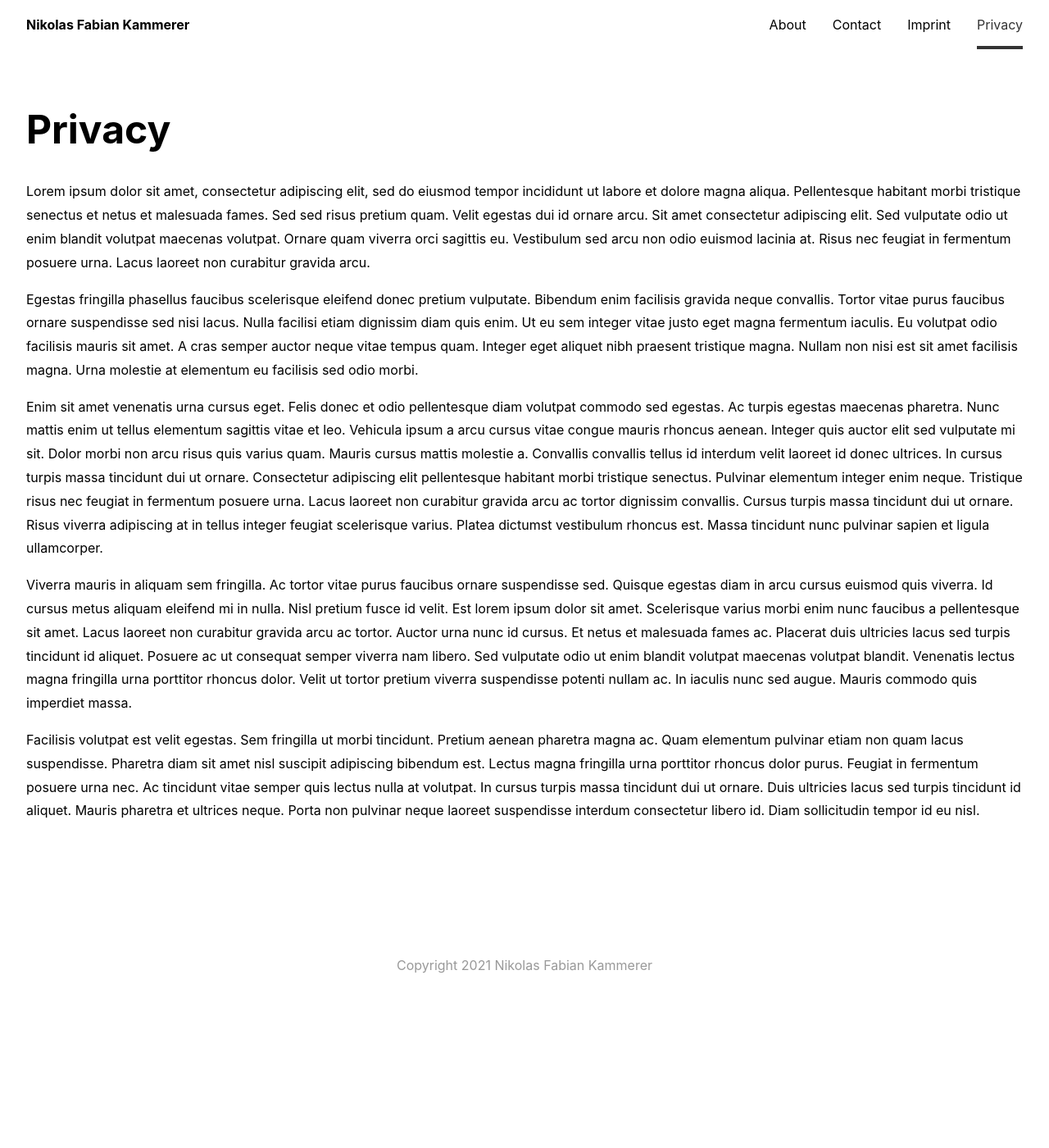
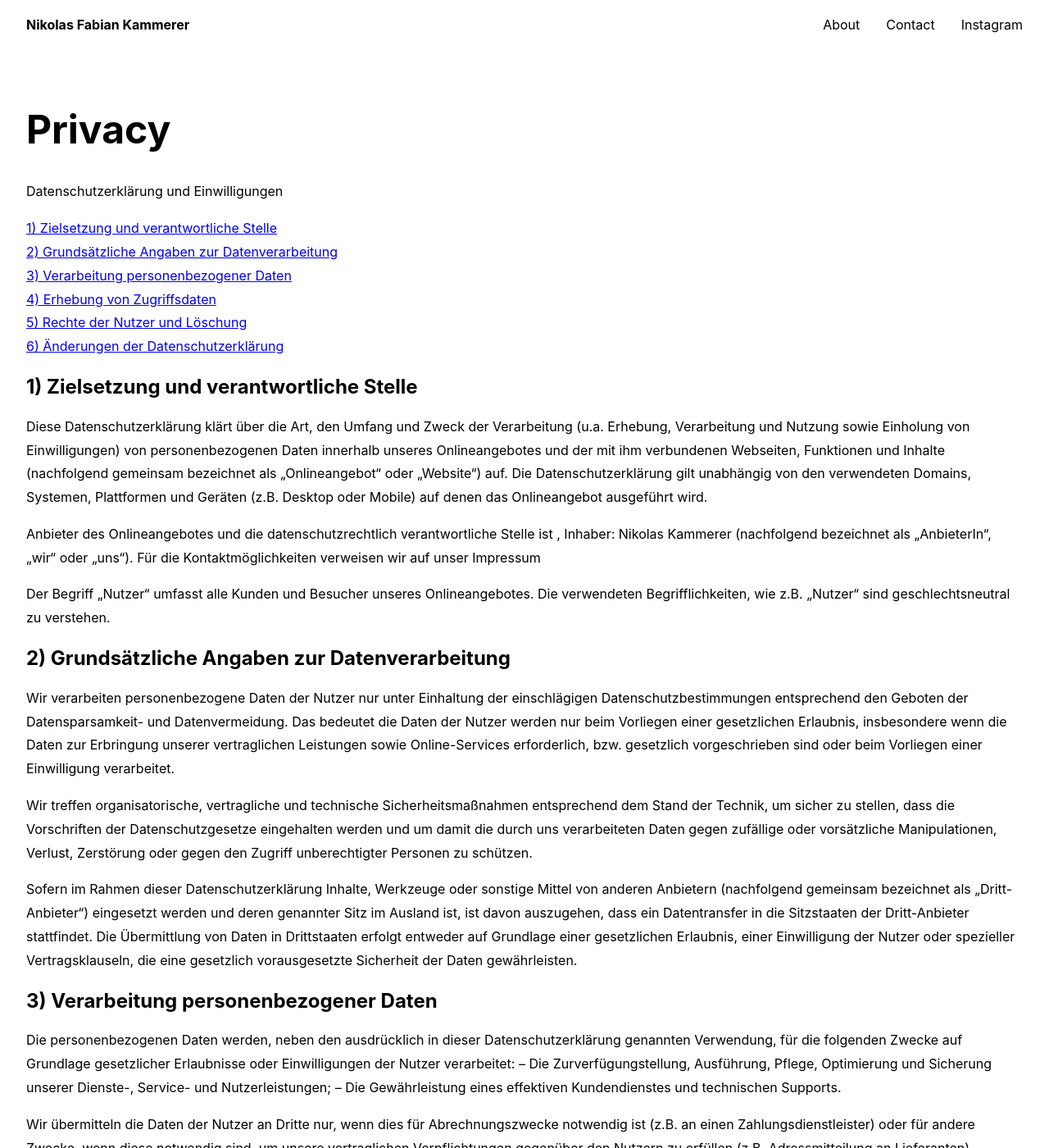
Before and after one commit to Jogga/niko-website, a Jekyll site: the page built from privacy.md, in a window 1280 px wide and 1400 px high. Shown: the whole window at 82% size. Built offline with Jekyll 4.4.1, drawn with Linux system fonts in a browser that asks for light colours; some of the changed text lies outside the part shown.

```diff
--- a/_includes/footer.html
+++ b/_includes/footer.html
@@ -1,3 +1,15 @@
-<footer>
-    <p class="copyright">Copyright 2021 Nikolas Fabian Kammerer</p>
+{% include base.html %}
+<footer class="footer">
+    <p class="footer--copyright">Copyright 2021 Nikolas Fabian Kammerer</p>
+    <ul class="footer--link-list">
+        <li class=footer--link-list-elem>
+            <a class="footer--link" href="{{ base }}/imprint.html">Imprint</a>
+        </li>
+        <li class=footer--link-list-elem>
+            <a class="footer--link" href="{{ base }}/terms.html">Terms</a>
+        </li>
+        <li class=footer--link-list-elem>
+            <a class="footer--link" href="{{ base }}/privacy.html">Privacy</a>
+        </li>
+    </ul>
 </footer>
--- a/_includes/navigation.html
+++ b/_includes/navigation.html
@@ -13,13 +13,9 @@
                 <a class="global_nav__item__link"
                 href="{{ base }}/contact">Contact</a>
             </li>
-            <li class="global_nav__item {% if page.url == '/imprint.html' %}global_nav__item--active{% endif %}">
+            <li class="global_nav__item">
                 <a class="global_nav__item__link"
-                href="{{ base }}/imprint">Imprint</a>
-            </li>
-            <li class="global_nav__item {% if page.url == '/privacy.html' %}global_nav__item--active{% endif %}">
-                <a class="global_nav__item__link"
-                href="{{ base }}/privacy">Privacy</a>
+                href="https://www.instagram.com/nikolas_fabian_kammerer/">Instagram</a>
             </li>
         </ul>
     </div>
--- a/_sass/footer.scss
+++ b/_sass/footer.scss
@@ -1,8 +1,27 @@
-footer {
+.footer {
     text-align: center;
-    padding: 2em;
+    padding: 4em 2em;
+    color: #999;
 }
 
-.copyright {
-    color: #999;
+.footer--copyright {
+    margin: 0;
 }
+
+.footer--link-list {
+    margin: 0;
+    margin-top: 1em;
+    padding: 0;
+    list-style-type: none;
+    display: flex;
+    justify-content: center;
+}
+
+.footer--link-list-elem {
+    margin: 0em 1em;
+}
+
+.footer--link {
+    text-decoration: none;
+    color: #666;
+}
--- a/_sass/navigation.scss
+++ b/_sass/navigation.scss
@@ -3,7 +3,7 @@
   z-index: 1;
   position: fixed;
   width: 100%;
-  background-color: rgba($color: #fff, $alpha: 0.95);
+  background-color: #fff;
   a {
     text-decoration: none;
     color: $bodyColor;
--- a/privacy.md
+++ b/privacy.md
@@ -5,12 +5,67 @@ layout: page
 
 # Privacy
 
-Lorem ipsum dolor sit amet, consectetur adipiscing elit, sed do eiusmod tempor incididunt ut labore et dolore magna aliqua. Pellentesque habitant morbi tristique senectus et netus et malesuada fames. Sed sed risus pretium quam. Velit egestas dui id ornare arcu. Sit amet consectetur adipiscing elit. Sed vulputate odio ut enim blandit volutpat maecenas volutpat. Ornare quam viverra orci sagittis eu. Vestibulum sed arcu non odio euismod lacinia at. Risus nec feugiat in fermentum posuere urna. Lacus laoreet non curabitur gravida arcu.
+Datenschutzerklärung und Einwilligungen
 
-Egestas fringilla phasellus faucibus scelerisque eleifend donec pretium vulputate. Bibendum enim facilisis gravida neque convallis. Tortor vitae purus faucibus ornare suspendisse sed nisi lacus. Nulla facilisi etiam dignissim diam quis enim. Ut eu sem integer vitae justo eget magna fermentum iaculis. Eu volutpat odio facilisis mauris sit amet. A cras semper auctor neque vitae tempus quam. Integer eget aliquet nibh praesent tristique magna. Nullam non nisi est sit amet facilisis magna. Urna molestie at elementum eu facilisis sed odio morbi.
+[1) Zielsetzung und verantwortliche Stelle](#1-zielsetzung-und-verantwortliche-stelle)
+[2) Grundsätzliche Angaben zur Datenverarbeitung](#2-grundsätzliche-angaben-zur-datenverarbeitung)
+[3) Verarbeitung personenbezogener Daten](#3-verarbeitung-personenbezogener-daten)
+[4) Erhebung von Zugriffsdaten](#4-erhebung-von-zugriffsdaten)
+[5) Rechte der Nutzer und Löschung](#5-rechte-der-nutzer-und-löschung-von-daten)
+[6) Änderungen der Datenschutzerklärung](#6-änderungen-der-datenschutzerklärung)
 
-Enim sit amet venenatis urna cursus eget. Felis donec et odio pellentesque diam volutpat commodo sed egestas. Ac turpis egestas maecenas pharetra. Nunc mattis enim ut tellus elementum sagittis vitae et leo. Vehicula ipsum a arcu cursus vitae congue mauris rhoncus aenean. Integer quis auctor elit sed vulputate mi sit. Dolor morbi non arcu risus quis varius quam. Mauris cursus mattis molestie a. Convallis convallis tellus id interdum velit laoreet id donec ultrices. In cursus turpis massa tincidunt dui ut ornare. Consectetur adipiscing elit pellentesque habitant morbi tristique senectus. Pulvinar elementum integer enim neque. Tristique risus nec feugiat in fermentum posuere urna. Lacus laoreet non curabitur gravida arcu ac tortor dignissim convallis. Cursus turpis massa tincidunt dui ut ornare. Risus viverra adipiscing at in tellus integer feugiat scelerisque varius. Platea dictumst vestibulum rhoncus est. Massa tincidunt nunc pulvinar sapien et ligula ullamcorper.
+## 1) Zielsetzung und verantwortliche Stelle
 
-Viverra mauris in aliquam sem fringilla. Ac tortor vitae purus faucibus ornare suspendisse sed. Quisque egestas diam in arcu cursus euismod quis viverra. Id cursus metus aliquam eleifend mi in nulla. Nisl pretium fusce id velit. Est lorem ipsum dolor sit amet. Scelerisque varius morbi enim nunc faucibus a pellentesque sit amet. Lacus laoreet non curabitur gravida arcu ac tortor. Auctor urna nunc id cursus. Et netus et malesuada fames ac. Placerat duis ultricies lacus sed turpis tincidunt id aliquet. Posuere ac ut consequat semper viverra nam libero. Sed vulputate odio ut enim blandit volutpat maecenas volutpat blandit. Venenatis lectus magna fringilla urna porttitor rhoncus dolor. Velit ut tortor pretium viverra suspendisse potenti nullam ac. In iaculis nunc sed augue. Mauris commodo quis imperdiet massa.
+Diese Datenschutzerklärung klärt über die Art, den Umfang und Zweck der Verarbeitung (u.a. Erhebung, Verarbeitung und Nutzung sowie Einholung von Einwilligungen) von personenbezogenen Daten innerhalb unseres Onlineangebotes und der mit ihm verbundenen Webseiten, Funktionen und Inhalte (nachfolgend gemeinsam bezeichnet als „Onlineangebot“ oder „Website“) auf. Die Datenschutzerklärung gilt unabhängig von den verwendeten Domains, Systemen, Plattformen und Geräten (z.B. Desktop oder Mobile) auf denen das Onlineangebot ausgeführt wird.
 
-Facilisis volutpat est velit egestas. Sem fringilla ut morbi tincidunt. Pretium aenean pharetra magna ac. Quam elementum pulvinar etiam non quam lacus suspendisse. Pharetra diam sit amet nisl suscipit adipiscing bibendum est. Lectus magna fringilla urna porttitor rhoncus dolor purus. Feugiat in fermentum posuere urna nec. Ac tincidunt vitae semper quis lectus nulla at volutpat. In cursus turpis massa tincidunt dui ut ornare. Duis ultricies lacus sed turpis tincidunt id aliquet. Mauris pharetra et ultrices neque. Porta non pulvinar neque laoreet suspendisse interdum consectetur libero id. Diam sollicitudin tempor id eu nisl.
+Anbieter des Onlineangebotes und die datenschutzrechtlich verantwortliche Stelle ist , Inhaber: Nikolas Kammerer (nachfolgend bezeichnet als „AnbieterIn“, „wir“ oder „uns“). Für die Kontaktmöglichkeiten verweisen wir auf unser Impressum
+
+Der Begriff „Nutzer“ umfasst alle Kunden und Besucher unseres Onlineangebotes. Die verwendeten Begrifflichkeiten, wie z.B. „Nutzer“ sind geschlechtsneutral zu verstehen.
+
+## 2) Grundsätzliche Angaben zur Datenverarbeitung
+
+Wir verarbeiten personenbezogene Daten der Nutzer nur unter Einhaltung der einschlägigen Datenschutzbestimmungen entsprechend den Geboten der Datensparsamkeit- und Datenvermeidung. Das bedeutet die Daten der Nutzer werden nur beim Vorliegen einer gesetzlichen Erlaubnis, insbesondere wenn die Daten zur Erbringung unserer vertraglichen Leistungen sowie Online-Services erforderlich, bzw. gesetzlich vorgeschrieben sind oder beim Vorliegen einer Einwilligung verarbeitet.
+
+Wir treffen organisatorische, vertragliche und technische Sicherheitsmaßnahmen entsprechend dem Stand der Technik, um sicher zu stellen, dass die Vorschriften der Datenschutzgesetze eingehalten werden und um damit die durch uns verarbeiteten Daten gegen zufällige oder vorsätzliche Manipulationen, Verlust, Zerstörung oder gegen den Zugriff unberechtigter Personen zu schützen.
+
+Sofern im Rahmen dieser Datenschutzerklärung Inhalte, Werkzeuge oder sonstige Mittel von anderen Anbietern (nachfolgend gemeinsam bezeichnet als „Dritt-Anbieter“) eingesetzt werden und deren genannter Sitz im Ausland ist, ist davon auszugehen, dass ein Datentransfer in die Sitzstaaten der Dritt-Anbieter stattfindet. Die Übermittlung von Daten in Drittstaaten erfolgt entweder auf Grundlage einer gesetzlichen Erlaubnis, einer Einwilligung der Nutzer oder spezieller Vertragsklauseln, die eine gesetzlich vorausgesetzte Sicherheit der Daten gewährleisten.
+
+## 3) Verarbeitung personenbezogener Daten
+
+Die personenbezogenen Daten werden, neben den ausdrücklich in dieser Datenschutzerklärung genannten Verwendung, für die folgenden Zwecke auf Grundlage gesetzlicher Erlaubnisse oder Einwilligungen der Nutzer verarbeitet:
+– Die Zurverfügungstellung, Ausführung, Pflege, Optimierung und Sicherung unserer Dienste-, Service- und Nutzerleistungen;
+– Die Gewährleistung eines effektiven Kundendienstes und technischen Supports.
+
+Wir übermitteln die Daten der Nutzer an Dritte nur, wenn dies für Abrechnungszwecke notwendig ist (z.B. an einen Zahlungsdienstleister) oder für andere Zwecke, wenn diese notwendig sind, um unsere vertraglichen Verpflichtungen gegenüber den Nutzern zu erfüllen (z.B. Adressmitteilung an Lieferanten).
+
+Bei der Kontaktaufnahme mit uns (per Kontaktformular oder Email) werden die Angaben des Nutzers zwecks Bearbeitung der Anfrage sowie für den Fall, dass Anschlussfragen entstehen, gespeichert.
+Personenbezogene Daten werden gelöscht, sofern sie ihren Verwendungszweck erfüllt haben und der Löschung keine Aufbewahrungspflichten entgegenstehen.
+
+## 4) Erhebung von Zugriffsdaten
+
+Wir erheben Daten über jeden Zugriff auf den Server, auf dem sich dieser Dienst befindet (so genannte Serverlogfiles). Zu den Zugriffsdaten gehören Name der abgerufenen Webseite, Datei, Datum und Uhrzeit des Abrufs, übertragene Datenmenge, Meldung über erfolgreichen Abruf, Browsertyp nebst Version, das Betriebssystem des Nutzers, Referrer URL (die zuvor besuchte Seite), IP-Adresse und der anfragende Provider.
+
+Wir verwenden die Protokolldaten ohne Zuordnung zur Person des Nutzers oder sonstiger Profilerstellung entsprechend den gesetzlichen Bestimmungen nur für statistische Auswertungen zum Zweck des Betriebs, der Sicherheit und der Optimierung unseres Onlineangebotes. Wir behalten uns jedoch vor, die Protokolldaten nachträglich zu überprüfen, wenn aufgrund konkreter Anhaltspunkte der berechtigte Verdacht einer rechtswidrigen Nutzung besteht.
+
+## 5) Rechte der Nutzer und Löschung von Daten
+
+Nutzer haben das Recht, auf Antrag unentgeltlich Auskunft zu erhalten über die personenbezogenen Daten, die von uns über sie gespeichert wurden.
+Zusätzlich haben die Nutzer das Recht auf Berichtigung unrichtiger Daten, Widerruf von Einwilligungen, Sperrung und Löschung ihrer personenbezogenen Daten sowie das Recht, im Fall der Annahme einer unrechtmäßigen Datenverarbeitung eine Beschwerde bei der zuständigen Aufsichtsbehörde einzureichen.
+
+Die bei uns gespeicherten Daten werden gelöscht, sobald sie für ihre Zweckbestimmung nicht mehr erforderlich sind und der Löschung keine gesetzlichen Aufbewahrungspflichten entgegenstehen.
+
+## 6) Änderungen der Datenschutzerklärung
+
+Wir behalten uns vor, die Datenschutzerklärung zu ändern, um sie an geänderte Rechtslagen, oder bei Änderungen des Dienstes sowie der Datenverarbeitung anzupassen. Dies gilt jedoch nur im Hinblick auf Erklärungen zur Datenverarbeitung. Sofern Einwilligungen der Nutzer erforderlich sind oder Bestandteile der Datenschutzerklärung Regelungen des Vertragsverhältnisses mit den Nutzern enthalten, erfolgen die Änderungen nur mit Zustimmung der Nutzer.
+Die Nutzer werden gebeten sich regelmäßig über den Inhalt der Datenschutzerklärung zu informieren.
+
+---
+
+**Nikolas Fabian Kammerer**
+
+Photography
+Karl-Ferlemann-Str. 22
+04177 Leipzig
+
+Telephone: +49 (0) 176 623 859 83
+E-Mail: info[at]nikolasfabiankammerer.de
```
Also changed, not shown: imprint.md (+18 -5 lines), terms.md (added, +123 -0 lines).
